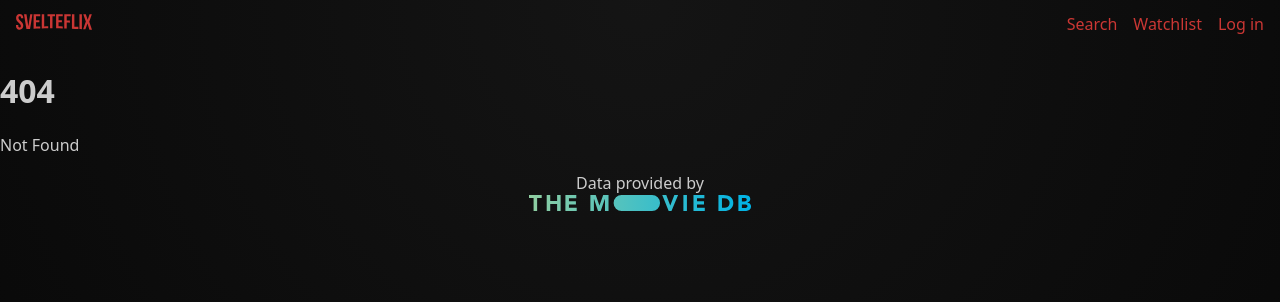
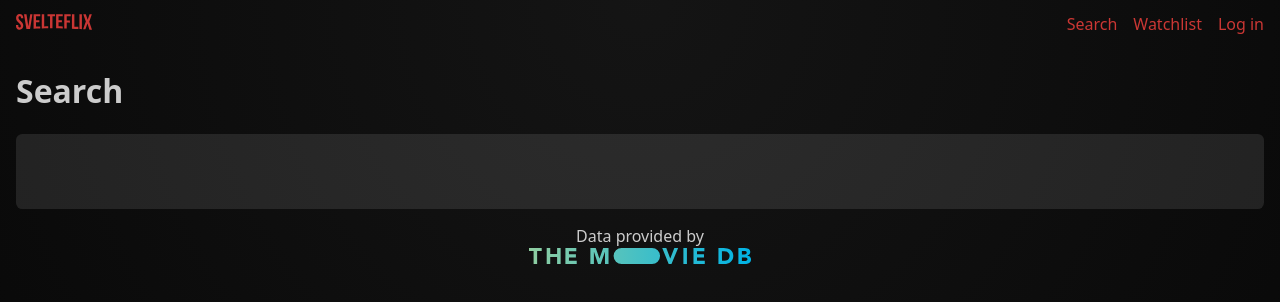
Before and after one commit to rieznik/svelteflix-frontend-masters, a SvelteKit app: page /search in a window 1280 px wide. Before the commit this address had no page. Shown: the top 302 px of the page. Built offline with nearby package versions, Linux system fonts and the light colour scheme.

Commit message:
search page

```diff
--- /dev/null
+++ b/src/routes/search/+page.svelte
@@ -0,0 +1,38 @@
+<script type="ts">
+	import ResultsPage from '$lib/components/ResultsPage.svelte';
+
+	export let data;
+</script>
+
+<div class="column">
+	<h1>Search</h1>
+
+	<form>
+		<input type="text" name="query" value={data.query} autocomplete="off" spellcheck="false" />
+	</form>
+
+	{#if data.query}
+		<ResultsPage movies={data.movies} next={null} />
+	{/if}
+</div>
+
+<style>
+	input {
+		font-family: inherit;
+		font-size: 2em;
+		padding: 0.5em;
+		width: 100%;
+		background: rgba(255, 255, 255, 0.1);
+		border: none;
+		border-radius: 0.2em;
+		color: white;
+	}
+
+	form {
+		margin-bottom: 1em;
+	}
+
+	input:focus-visible {
+		outline: 2px solid var(--accent);
+	}
+</style>
--- /dev/null
+++ b/src/routes/search/+page.ts
@@ -0,0 +1,20 @@
+import * as api from '$lib/api';
+import type { MovieList } from '$lib/types.js';
+
+export async function load({ url, fetch }) {
+	const query = url.searchParams.get('query');
+
+	if (!query) {
+		return {
+			query,
+			movies: []
+		};
+	}
+
+	const data = (await api.get(fetch, 'search/movie', { query })) as MovieList;
+
+	return {
+		query,
+		movies: data.results
+	};
+}
```
